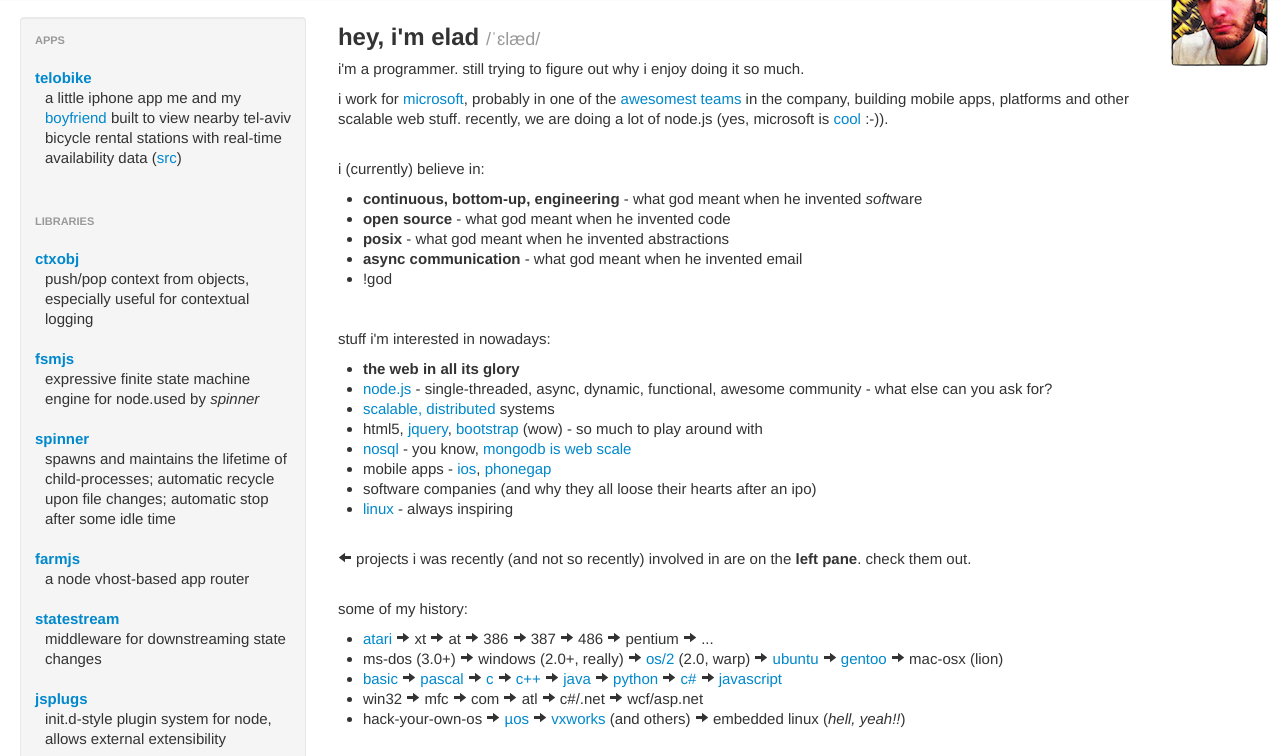
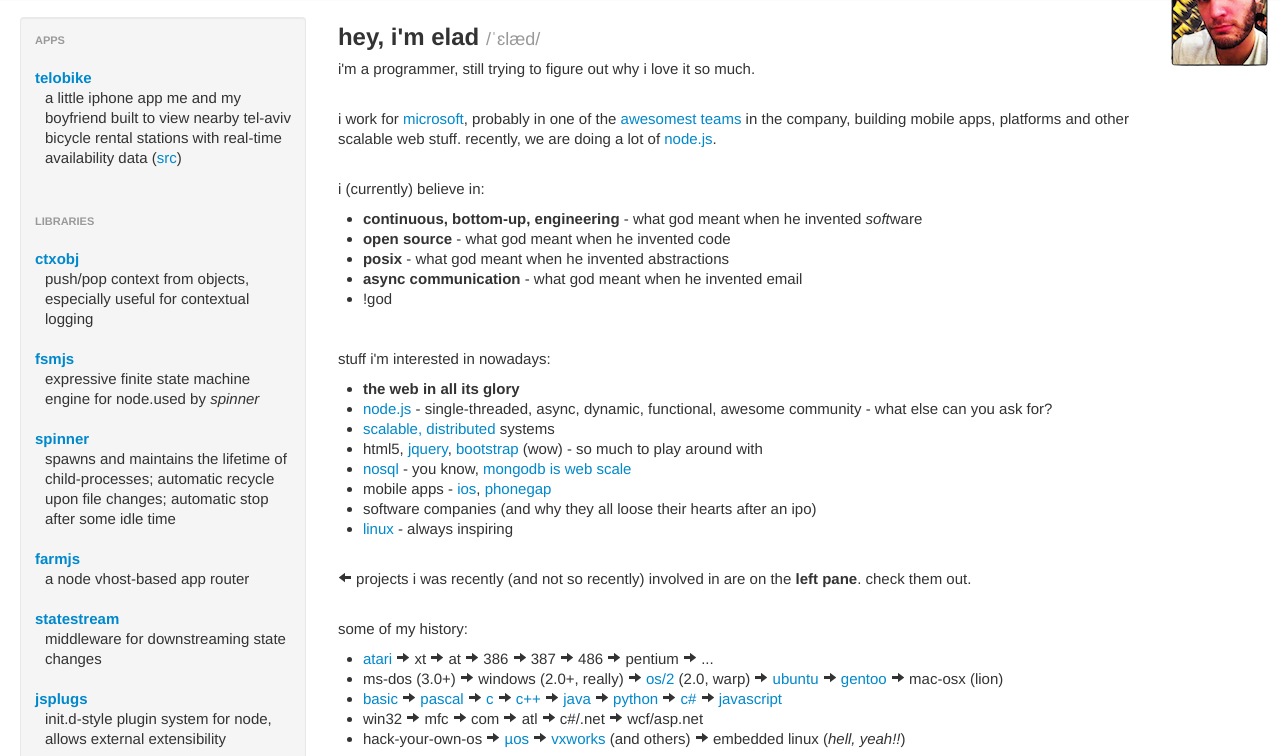
Before and after one commit to eladb/eladb.github.com, a plain HTML site: page index.html in a window 1280 px wide. Shown: the part 43-799 px from the top of the page. Drawn offline with Linux system fonts and the light colour scheme.

Commit message:
More updates

```diff
--- a/index.html
+++ b/index.html
@@ -36,7 +36,6 @@
 			<div class='avatar'></div>
     </div>
 
-
     <div class="container-fluid">
       <div class="row-fluid">
         <div class="span3">
@@ -47,7 +46,7 @@
               <li class="nav-header">apps</li>
               <dl>
               	<dt><a href="http://telobike.citylifeapps.com">telobike</a></dt>
-              	<dd>a little iphone app me and my <a href='https://www.facebook.com/nirsa'>boyfriend</a> built to view nearby tel-aviv bicycle rental stations with real-time availability data <small>(<a href='https://github.com/eladb/telobike'>src</a>)</small></dd>
+              	<dd>a little iphone app me and my boyfriend built to view nearby tel-aviv bicycle rental stations with real-time availability data <small>(<a href='https://github.com/eladb/telobike'>src</a>)</small></dd>
               </dl>
               <br/>
               <li class="nav-header">libraries</li>
@@ -103,13 +102,14 @@
         </div><!--/span-->
 
         <div class="span8">
-
-	          <h2>hey, i'm elad <small>/ˈɛlæd/</small></h2>
+	        <h2>hey, i'm elad <small>/ˈɛlæd/</small></h2>
           <p>
-	        	i'm a programmer. still trying to figure out why i enjoy doing it so much.
+	        	i'm a programmer, still trying to figure out why i love it so much.
 	        </p>
 
-          <p>i work for <a href='microsoft.com'>microsoft</a>, probably in one of the <a href='https://www.facebook.com/photo.php?fbid=10150644246286474'>awesomest teams</a> in the company, building mobile apps, platforms and other scalable web stuff. recently, we are doing a lot of node.js (yes, microsoft is <a href='http://www.windowsazure.com/en-us/develop/nodejs'>cool</a> :-)).
+	        <br/>
+
+          <p>i work for <a href='microsoft.com'>microsoft</a>, probably in one of the <a href='https://www.facebook.com/photo.php?fbid=10150644246286474'>awesomest teams</a> in the company, building mobile apps, platforms and other scalable web stuff. recently, we are doing a lot of <a href='http://www.windowsazure.com/en-us/develop/nodejs'>node.js</a>.
           </p>
 
           <br/>
@@ -273,11 +273,14 @@
 
       <hr>
     	<footer>
-				&copy; 2012
-				|
+    		<p align='right'>
 				<a href='https://github.com/eladb'>github</a>
 				|
 				<a href='https://twitter.com/emeshbi'>twitter</a>
+				|
+				2012
+				&copy;
+				</p>
       </footer>
     </div>
 		<script src="js/jquery.js"></script>
```
